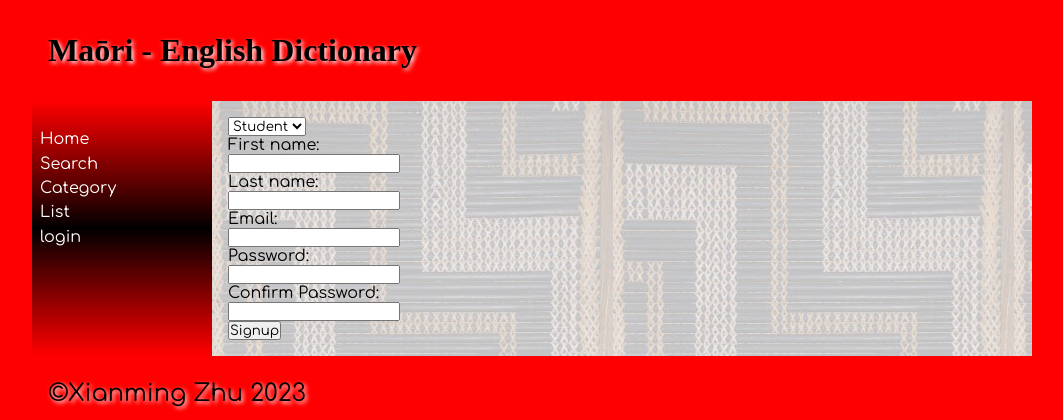
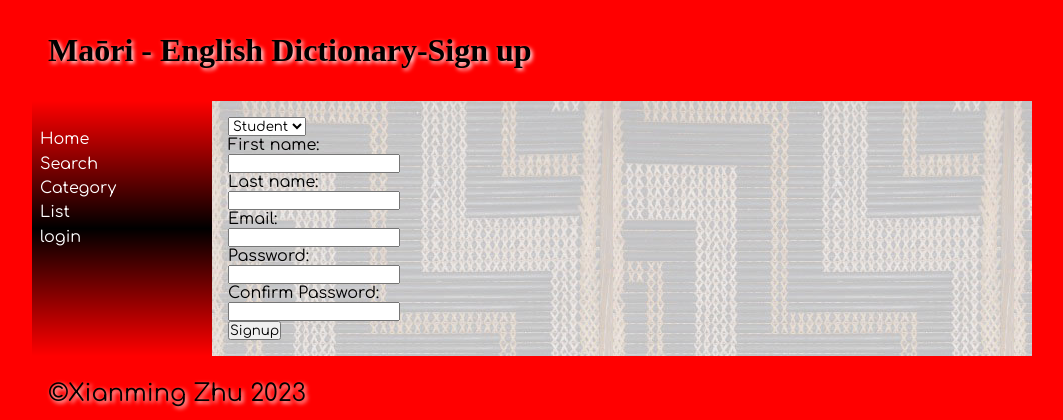
Before and after one commit to Aurora-Ming/Maori-Dictionary, a Flask app: page /signup in a window 1280 px wide. Shown: the top 420 px of the page, without its empty margins (108-1171 px from the left). Run offline with Flask 3, Linux system fonts and the light colour scheme; some web fonts are replaced.

```diff
--- a/templates/signup.html
+++ b/templates/signup.html
@@ -2,7 +2,7 @@
 
 {% block title %}Maōri Dictionary |     Home{% endblock %}
 
-{% block heading %}Maōri - English Dictionary{% endblock %}
+{% block heading %}Maōri - English Dictionary-Sign up{% endblock %}
 
 {% block main %}
 <form class="myform" method="POST">
```
